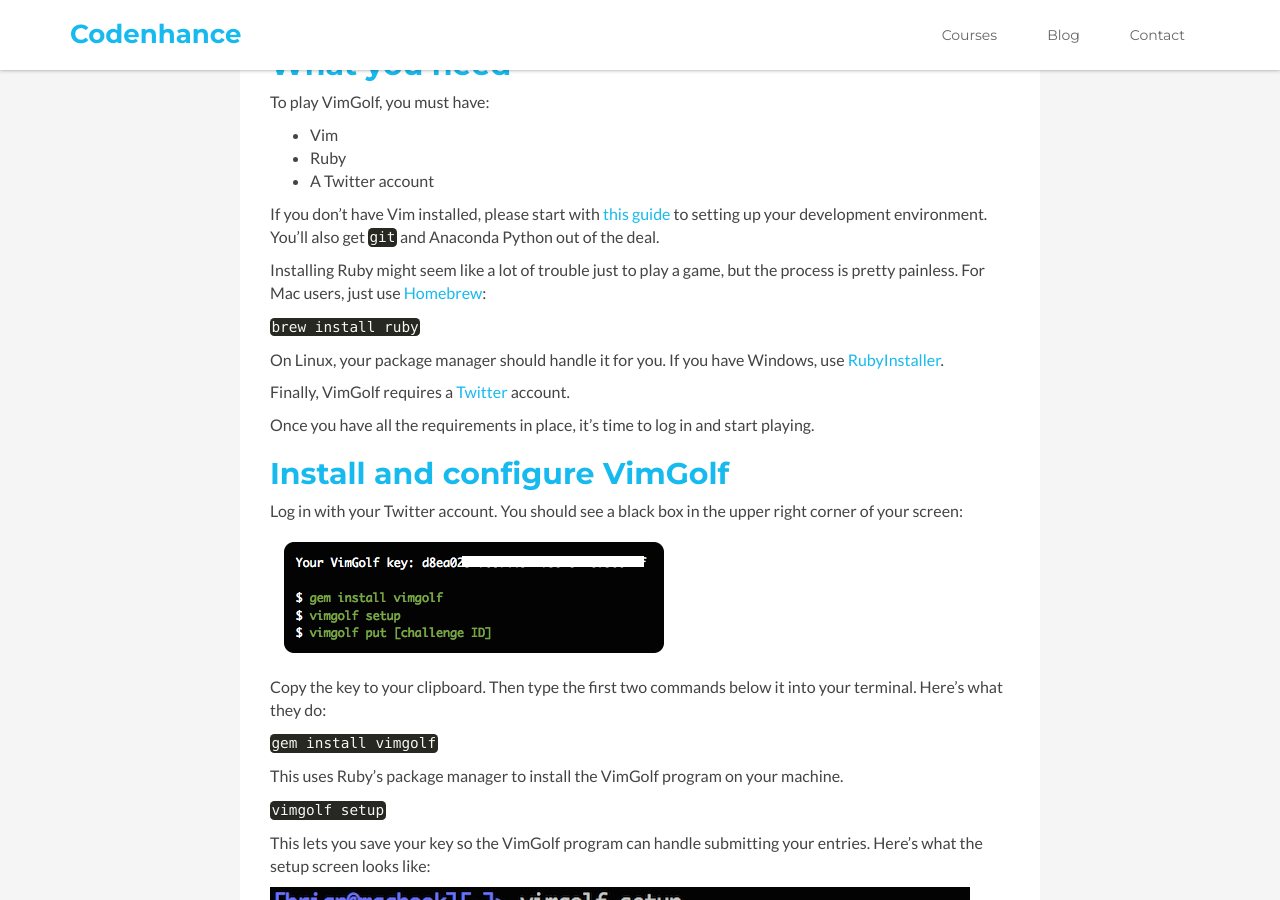
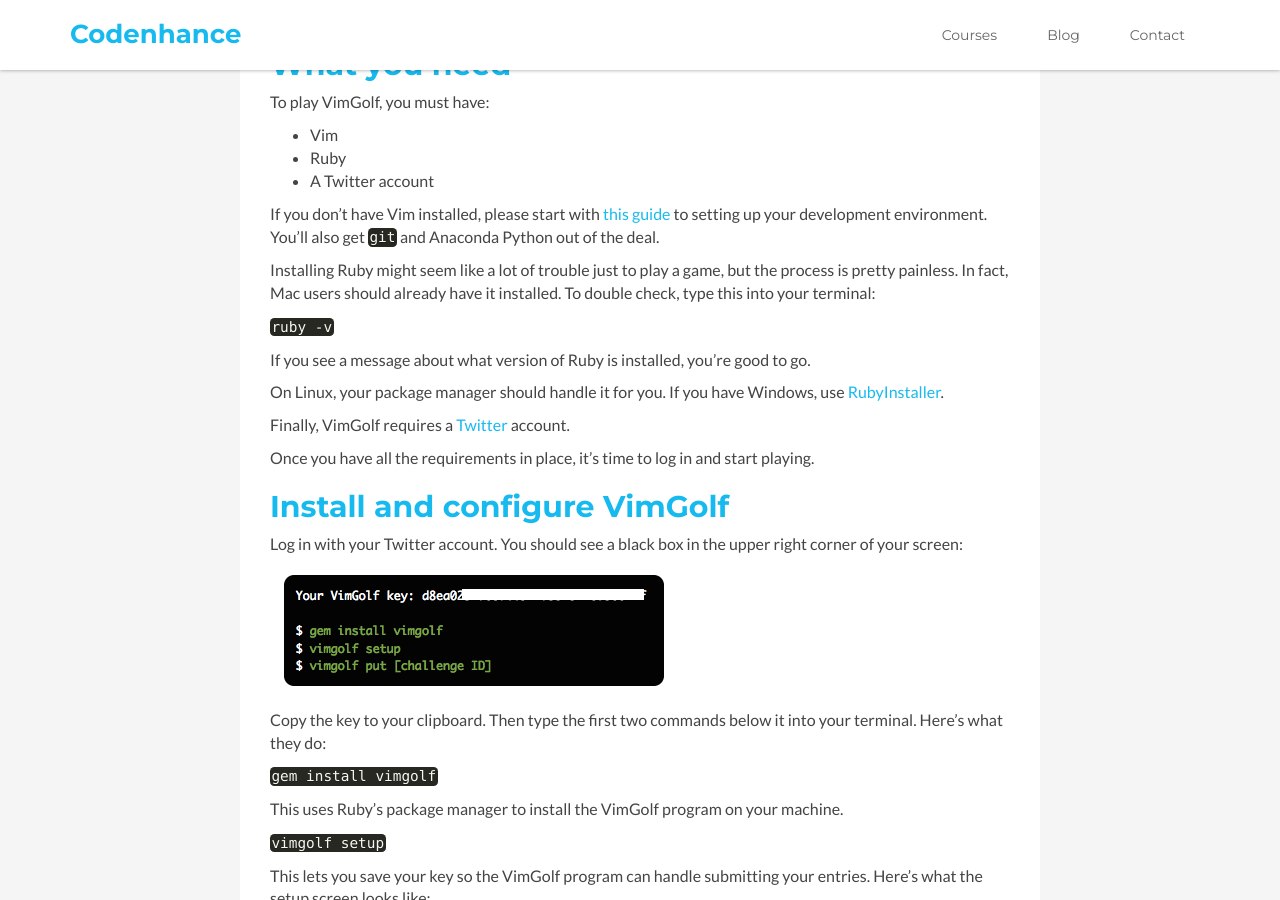
Before and after one commit to Codenhance/codenhance.github.io, a Jekyll site: the page built from _posts/2015-10-07-getting-started-with-vim-golf.md, in a window 1280 px wide and 900 px high, scrolled down 646 px. Built offline with Jekyll 4.4.1, drawn with Linux system fonts in a browser that asks for light colours; comment, search, counter and statistics services are not loaded.

Commit message:
updated ruby install instructions for mac (no install required)

```diff
--- a/_posts/2015-10-07-getting-started-with-vim-golf.md
+++ b/_posts/2015-10-07-getting-started-with-vim-golf.md
@@ -19,9 +19,11 @@
 
 If you don't have Vim installed, please start with [this guide](/2015/09/22/setting-up-your-development-environment.html) to setting up your development environment. You'll also get `git` and Anaconda Python out of the deal.
 
-Installing Ruby might seem like a lot of trouble just to play a game, but the process is pretty painless. For Mac users, just use [Homebrew](http://brew.sh/):
+Installing Ruby might seem like a lot of trouble just to play a game, but the process is pretty painless. In fact, Mac users should already have it installed. To double check, type this into your terminal:
 
-`brew install ruby`
+`ruby -v`
+
+If you see a message about what version of Ruby is installed, you're good to go.
 
 On Linux, your package manager should handle it for you. If you have Windows, use [RubyInstaller](http://rubyinstaller.org/).
 
```
